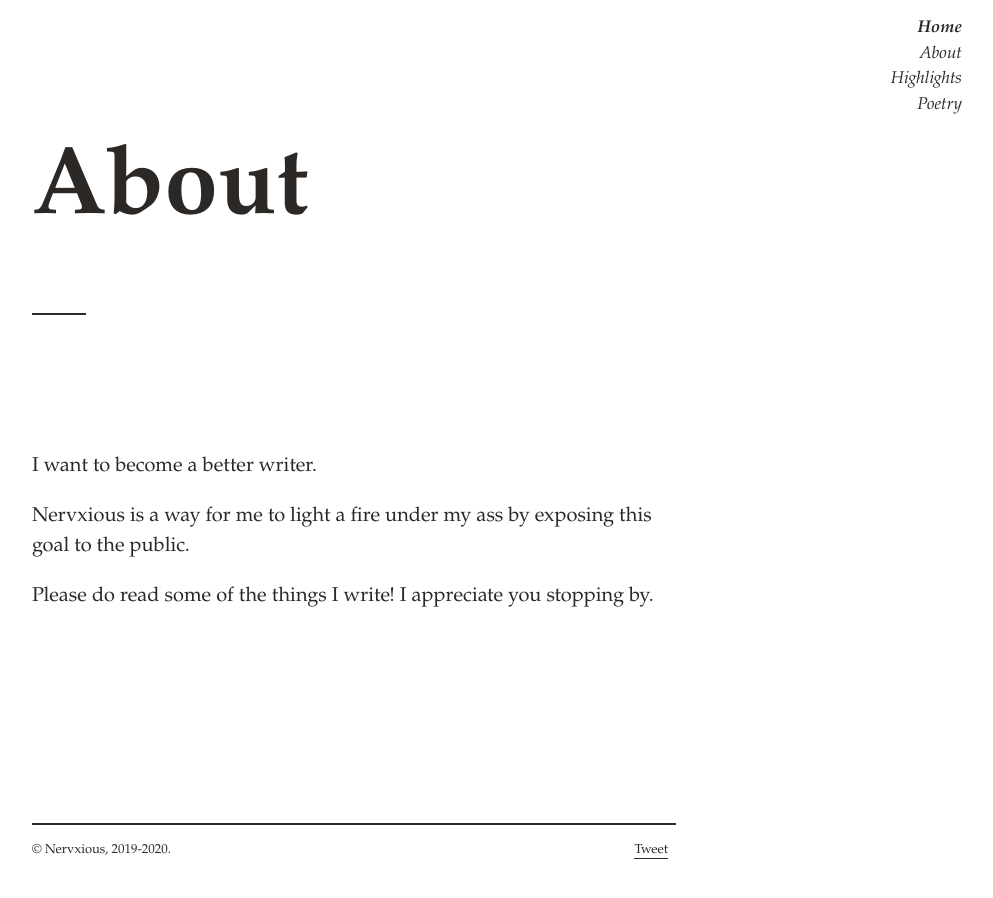
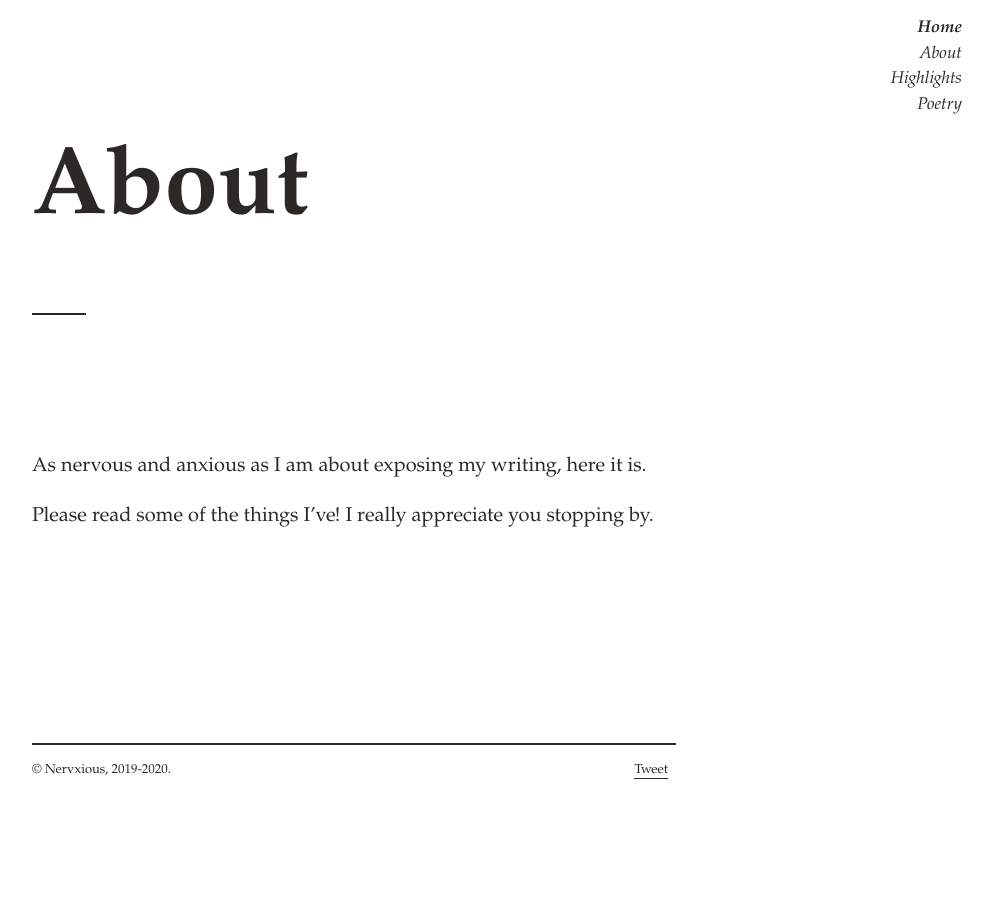
Before and after one commit to svvchen/nervxious, a Jekyll site: the page built from about.md, in a window 1280 px wide. Shown: the whole page, without its empty margins (286-1279 px from the left). Built offline with Jekyll 4.4.1, drawn with Linux system fonts in a browser that asks for light colours; comment, search, counter and statistics services are not loaded.

Commit message:
Update about.md

```diff
--- a/about.md
+++ b/about.md
@@ -3,8 +3,6 @@ layout: page
 title: About
 permalink: /about/
 ---
-I want to become a better writer.
+As nervous and anxious as I am about exposing my writing, here it is.
 
-Nervxious is a way for me to light a fire under my ass by exposing this goal to the public.
-
-Please do read some of the things I write! I appreciate you stopping by.
+Please read some of the things I've! I really appreciate you stopping by.
```
